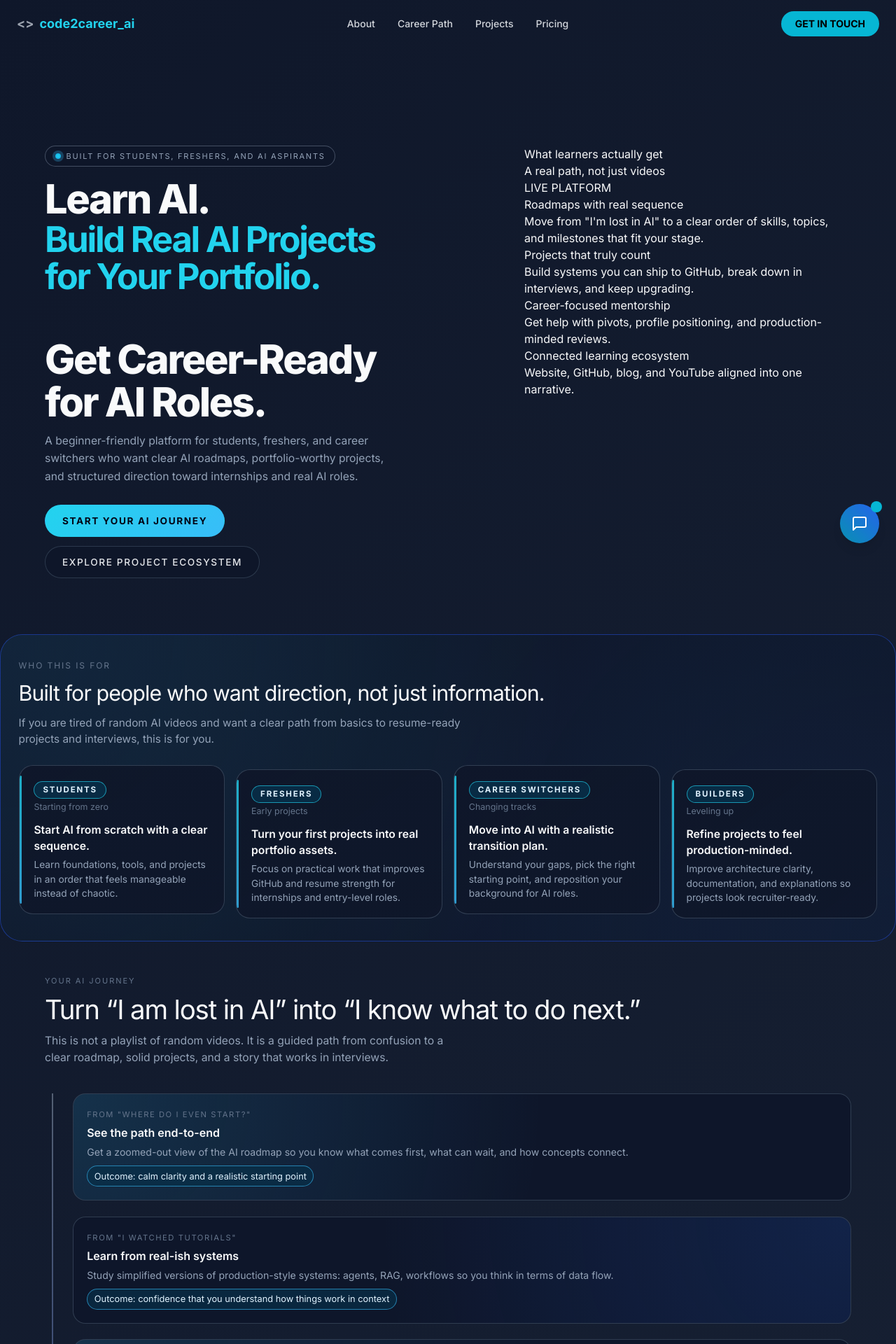
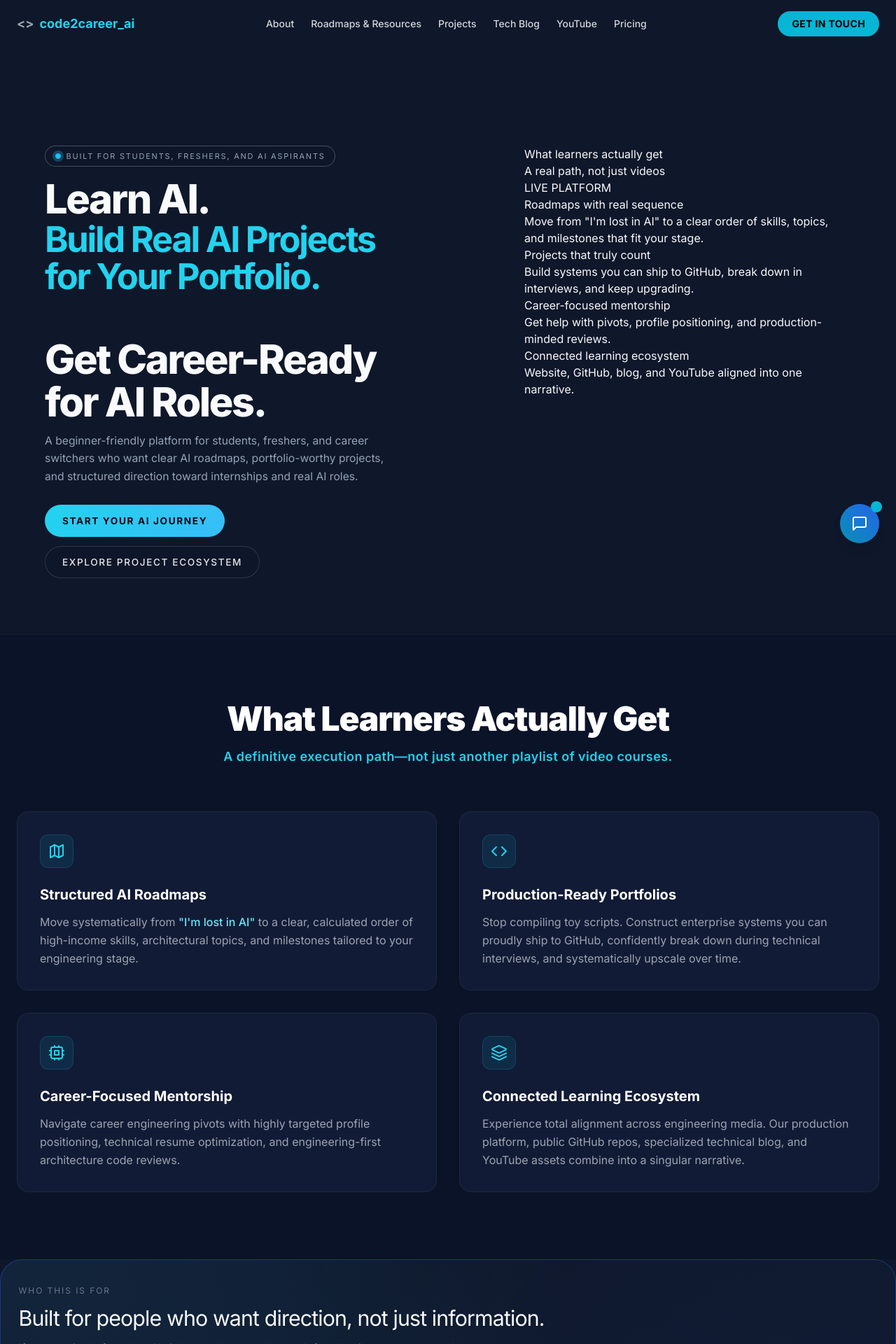
Before and after one commit to RzLetsCode/portfolio, a Next.js app: page / in a window 1280 px wide. Shown: the top 1920 px of the page at 70% size. Built offline with nearby package versions, Linux system fonts and the light colour scheme.

Commit message:
Refactor Home component and update navigation items

```diff
--- a/app/page.tsx
+++ b/app/page.tsx
@@ -20,7 +20,10 @@ import {
   Workflow,
   MessagesSquare,
   RefreshCw,
-  FileText  // Or this
+  FileText,
+  BookOpen,
+  PlayCircle,
+  FolderOpen
 } from 'lucide-react';
 
 // Section components
@@ -34,7 +37,6 @@ import Pricing from '../components/Pricing';
 export default function Home() {
   const [openAccordion, setOpenAccordion] = useState<string | null>(null);
   const [scrolled, setScrolled] = useState(false);
-  const [isChatOpen, setIsChatOpen] = useState(false);
 
   useEffect(() => {
     const handleScroll = () => setScrolled(window.scrollY > 50);
@@ -42,51 +44,19 @@ export default function Home() {
     return () => window.removeEventListener('scroll', handleScroll);
   }, []);
 
-  const toggleAccordion = (id: string) => {
-    setOpenAccordion(openAccordion === id ? null : id);
-  };
-
-  const mentorshipSteps = [
-    {
-      title: '90-Day AI Blueprint',
-      desc: 'Kill the confusion. We’ll map out exactly what you need to learn to land a high-paying AI role in 3 months.',
-      tools: ['Roadmap to Hire'],
-      bullets: [
-        'Stop gathering certificates; start building production-ready apps.',
-        'Focus 100% on the tech that actually gets people hired right now.',
-      ],
-    },
-    {
-      title: 'Hiring-Filter Bypass',
-      desc: 'Your LinkedIn and Resume are likely getting ghosted by AI filters. We’ll fix that so you actually get the interview.',
-      tools: ['ATS Signal-Booster'],
-      bullets: [
-        'Turn “I know Python” into “I build Agentic AI Workflows.”',
-        'Position your RAG projects as essential business solutions.',
-      ],
-    },
-    {
-      title: 'GitHub “Senior-Level” Audit',
-      desc: 'We’ll tear down your code and rebuild it. Move from “student projects” to code that looks like professional work.',
-      tools: ['Code Quality Polish'],
-      bullets: [
-        'Architecture reviews that prove you understand scale and security.',
-        'Make your repos the reason recruiters say “Yes.”',
-      ],
-    },
-  ];
-
-  // Nav items — external links open in new tab, anchor links scroll on-page
+  // Structural Navigation Array combining Anchor links & Standalone pages
   const navItems = [
     { label: 'About', href: '#about', external: false },
-    { label: 'Career Path', href: '#career-path', external: false },
+    { label: 'Roadmaps & Resources', href: '/resources/', external: false, dynamicPage: true },
     { label: 'Projects', href: '#projects', external: false },
+    { label: 'Tech Blog', href: '/blog/', external: false, dynamicPage: true },
+    { label: 'YouTube', href: '/youtube/', external: true },
     { label: 'Pricing', href: '#pricing', external: false },
   ];
 
   return (
     <>
-      {/* Navigation */}
+      {/* Navigation Bar */}
       <nav
         className={`fixed top-0 left-0 right-0 z-50 transition-all duration-300 ${
           scrolled ? 'bg-[#0f172a]/95 backdrop-blur-sm border-b border-cyan-500/20' : 'bg-transparent'
@@ -97,8 +67,17 @@ export default function Home() {
             <span className="text-gray-400">&lt;&gt;</span>
             <span>code2career_ai</span>
           </Link>
-          <div className="hidden md:flex items-center gap-8">
+          <div className="hidden lg:flex items-center gap-6">
             {navItems.map((item) => (
+              item.dynamicPage ? (
+                <Link
+                  key={item.label}
+                  href={item.href}
+                  className="text-gray-300 hover:text-cyan-400 transition-colors text-sm font-medium"
+                >
+                  {item.label}
+                </Link>
+              ) : (
                 <a
                   key={item.label}
                   href={item.href}
@@ -108,21 +87,82 @@ export default function Home() {
                 >
                   {item.label}
                 </a>
+              )
             ))}
           </div>
           <Link
             href="/contact/"
-            className="bg-cyan-500 hover:bg-cyan-400 text-black font-bold px-5 py-2 rounded-full text-sm transition-colors"
+            className="bg-cyan-500 hover:bg-cyan-400 text-black font-bold px-5 py-2 rounded-full text-sm transition-colors tracking-wide"
           >
             GET IN TOUCH
           </Link>
         </div>
       </nav>
 
-      <main className="pt-20">
+      <main className="pt-20 bg-[#0f172a]">
         {/* About / Hero */}
         <section id="about" style={{ scrollMarginTop: '70px' }}>
           <Hero />
+        </section>
+
+        {/* Dynamic Eyecatching Value Proposition Block */}
+        <section className="py-24 px-6 border-t border-slate-800/60 bg-[#0b1329]">
+          <div className="max-w-7xl mx-auto">
+            <div className="text-center max-w-3xl mx-auto mb-16">
+              <h2 className="text-3xl md:text-5xl font-black text-white mb-4 tracking-tight">
+                What Learners Actually Get
+              </h2>
+              <p className="text-cyan-400 font-semibold text-lg tracking-wide">
+                A definitive execution path—not just another playlist of video courses.
+              </p>
+            </div>
+
+            <div className="grid grid-cols-1 md:grid-cols-2 gap-8">
+              {/* Card 1 */}
+              <div className="bg-[#121b36] border border-slate-800 rounded-2xl p-8 hover:border-cyan-500/40 transition-all duration-300 group">
+                <div className="w-12 h-12 rounded-xl bg-cyan-500/10 border border-cyan-500/20 flex items-center justify-center text-cyan-400 mb-6 group-hover:bg-cyan-500 group-hover:text-black transition-all duration-300">
+                  <Map className="w-6 h-6" />
+                </div>
+                <h3 className="text-xl font-bold text-white mb-3">Structured AI Roadmaps</h3>
+                <p className="text-gray-400 leading-relaxed">
+                  Move systematically from <em className="text-cyan-300 not-italic font-medium">"I'm lost in AI"</em> to a clear, calculated order of high-income skills, architectural topics, and milestones tailored to your engineering stage.
+                </p>
+              </div>
+
+              {/* Card 2 */}
+              <div className="bg-[#121b36] border border-slate-800 rounded-2xl p-8 hover:border-cyan-500/40 transition-all duration-300 group">
+                <div className="w-12 h-12 rounded-xl bg-cyan-500/10 border border-cyan-500/20 flex items-center justify-center text-cyan-400 mb-6 group-hover:bg-cyan-500 group-hover:text-black transition-all duration-300">
+                  <Code className="w-6 h-6" />
+                </div>
+                <h3 className="text-xl font-bold text-white mb-3">Production-Ready Portfolios</h3>
+                <p className="text-gray-400 leading-relaxed">
+                  Stop compiling toy scripts. Construct enterprise systems you can proudly ship to GitHub, confidently break down during technical interviews, and systematically upscale over time.
+                </p>
+              </div>
+
+              {/* Card 3 */}
+              <div className="bg-[#121b36] border border-slate-800 rounded-2xl p-8 hover:border-cyan-500/40 transition-all duration-300 group">
+                <div className="w-12 h-12 rounded-xl bg-cyan-500/10 border border-cyan-500/20 flex items-center justify-center text-cyan-400 mb-6 group-hover:bg-cyan-500 group-hover:text-black transition-all duration-300">
+                  <Cpu className="w-6 h-6" />
+                </div>
+                <h3 className="text-xl font-bold text-white mb-3">Career-Focused Mentorship</h3>
+                <p className="text-gray-400 leading-relaxed">
+                  Navigate career engineering pivots with highly targeted profile positioning, technical resume optimization, and engineering-first architecture code reviews.
+                </p>
+              </div>
+
+              {/* Card 4 */}
+              <div className="bg-[#121b36] border border-slate-800 rounded-2xl p-8 hover:border-cyan-500/40 transition-all duration-300 group">
+                <div className="w-12 h-12 rounded-xl bg-cyan-500/10 border border-cyan-500/20 flex items-center justify-center text-cyan-400 mb-6 group-hover:bg-cyan-500 group-hover:text-black transition-all duration-300">
+                  <Layers className="w-6 h-6" />
+                </div>
+                <h3 className="text-xl font-bold text-white mb-3">Connected Learning Ecosystem</h3>
+                <p className="text-gray-400 leading-relaxed">
+                  Experience total alignment across engineering media. Our production platform, public GitHub repos, specialized technical blog, and YouTube assets combine into a singular narrative.
+                </p>
+              </div>
+            </div>
+          </div>
         </section>
 
         {/* Audience */}
@@ -135,7 +175,50 @@ export default function Home() {
           <Journey />
         </section>
 
+        {/* Integrated Mid-Page Ecosystem Gateways */}
+        <section className="py-20 px-6 bg-[#0f172a] border-t border-slate-800/80">
+          <div className="max-w-7xl mx-auto">
+            <div className="grid grid-cols-1 lg:grid-cols-2 gap-8">
 
+              {/* Blog Gateway */}
+              <div className="border border-slate-800 bg-[#111c3a]/40 rounded-2xl p-8 flex flex-col justify-between items-start">
+                <div>
+                  <div className="inline-flex items-center gap-2 bg-blue-500/10 border border-blue-500/20 rounded-md px-3 py-1 mb-4">
+                    <BookOpen className="w-4 h-4 text-blue-400" />
+                    <span className="text-blue-400 text-xs font-bold uppercase tracking-wider">Tech Blog</span>
+                  </div>
+                  <h3 className="text-2xl font-bold text-white mb-3">Production AI Insights</h3>
+                  <p className="text-gray-400 mb-6 leading-relaxed">
+                    Read comprehensive structural guides exploring enterprise data orchestration, semantic indexing tuning, vector DB deployments, and agent code optimizations.
+                  </p>
+                </div>
+                <Link href="/blog/" className="inline-flex items-center gap-2 text-cyan-400 hover:text-cyan-300 font-semibold group mt-4">
+                  Explore written articles
+                  <ChevronRight className="w-4 h-4 group-hover:translate-x-1 transition-transform" />
+                </Link>
+              </div>
+
+              {/* YouTube Gateway */}
+              <div className="border border-slate-800 bg-[#111c3a]/40 rounded-2xl p-8 flex flex-col justify-between items-start">
+                <div>
+                  <div className="inline-flex items-center gap-2 bg-red-500/10 border border-red-500/20 rounded-md px-3 py-1 mb-4">
+                    <PlayCircle className="w-4 h-4 text-red-400" />
+                    <span className="text-red-400 text-xs font-bold uppercase tracking-wider">Video Hub</span>
+                  </div>
+                  <h3 className="text-2xl font-bold text-white mb-3">Code2Career_AI on YouTube</h3>
+                  <p className="text-gray-400 mb-6 leading-relaxed">
+                    Watch end-to-end architecture code sessions, system flow breakdowns, and practical live updates outlining engineering requirements for generative systems.
+                  </p>
+                </div>
+                <Link href="/youtube/" className="inline-flex items-center gap-2 text-cyan-400 hover:text-cyan-300 font-semibold group mt-4">
+                  Watch step-by-step builds
+                  <ChevronRight className="w-4 h-4 group-hover:translate-x-1 transition-transform" />
+                </Link>
+              </div>
+
+            </div>
+          </div>
+        </section>
 
         {/* Projects */}
         <section id="projects" style={{ scrollMarginTop: '70px' }}>
@@ -147,8 +230,27 @@ export default function Home() {
           <Mentorship />
         </section>
 
-        {/* Blog anchor */}
-        <div id="blog" style={{ scrollMarginTop: '70px' }} />
+        {/* Core Resources Main Page Interface Block */}
+        <section className="py-20 px-6 bg-gradient-to-r from-slate-900 via-[#0d1b3e] to-slate-900 border-t border-b border-slate-800/80 text-center">
+          <div className="max-w-4xl mx-auto">
+            <div className="inline-flex items-center gap-2 bg-cyan-500/10 border border-cyan-500/20 rounded-md px-3 py-1 mb-4">
+              <FolderOpen className="w-4 h-4 text-cyan-400" />
+              <span className="text-cyan-400 text-xs font-bold uppercase tracking-wider">Central Library</span>
+            </div>
+            <h2 className="text-3xl md:text-4xl font-extrabold text-white mb-4">
+              Architect Your System Blueprint
+            </h2>
+            <p className="text-gray-400 max-w-2xl mx-auto mb-8 leading-relaxed">
+              Gain immediate access to our sequential roadmap guidelines, open-source template repositories, and specialized career transformation asset modules.
+            </p>
+            <Link
+              href="/resources/"
+              className="inline-block bg-transparent hover:bg-cyan-500 border-2 border-cyan-500 text-cyan-400 hover:text-black font-bold px-8 py-3.5 rounded-full transition-all duration-300 tracking-wide shadow-lg shadow-cyan-500/5"
+            >
+              Access Engine Resources
+            </Link>
+          </div>
+        </section>
 
         {/* Pricing */}
         <section id="pricing" style={{ scrollMarginTop: '70px' }}>
@@ -194,11 +296,7 @@ export default function Home() {
               </a>
               <a href="https://www.linkedin.com/company/code2career-ai/" target="_blank" rel="noopener noreferrer" className="text-gray-500 hover:text-blue-400 transition-colors">
                 <Linkedin className="w-5 h-5" />
-
               </a>
-              {/* <a href="https://github.com/RzLetsCode" target="_blank" rel="noopener noreferrer" className="text-gray-500 hover:text-white transition-colors">
-                <Github className="w-5 h-5" /> */}
-              {/* Replace the old GitHub block with this Hashnode block */}
               <a href="https://hashnode.com/@code2career-ai" target="_blank" rel="noopener noreferrer" className="text-gray-500 hover:text-cyan-400 transition-colors">
                 <Globe className="w-5 h-5" />
               </a>
@@ -208,7 +306,7 @@ export default function Home() {
       </main>
 
       {/* Footer */}
-      <footer className="border-t border-white/10 py-8 px-6">
+      <footer className="border-t border-white/10 py-8 px-6 bg-[#090f1e]">
         <div className="max-w-7xl mx-auto flex flex-col md:flex-row items-center justify-between gap-4">
           <span className="text-cyan-400 font-bold">code2career_ai</span>
           <p className="text-gray-500 text-sm">
@@ -218,20 +316,7 @@ export default function Home() {
         </div>
       </footer>
 
-      <style>{`
-        @keyframes shimmer {
-          0% { transform: translateX(-100%); }
-          100% { transform: translateX(100%); }
-        }
-        .animate-shimmer {
-          animation: shimmer 2s infinite linear;
-          background: linear-gradient(
-            90deg,
-            transparent,
-            rgba(255, 255, 255, 0.2),
-            transparent
-          );
-        }
+      <style jsx global>{`
         html {
           scroll-behavior: smooth;
         }
```
Lines whose indentation alone changed are shown as unchanged.
